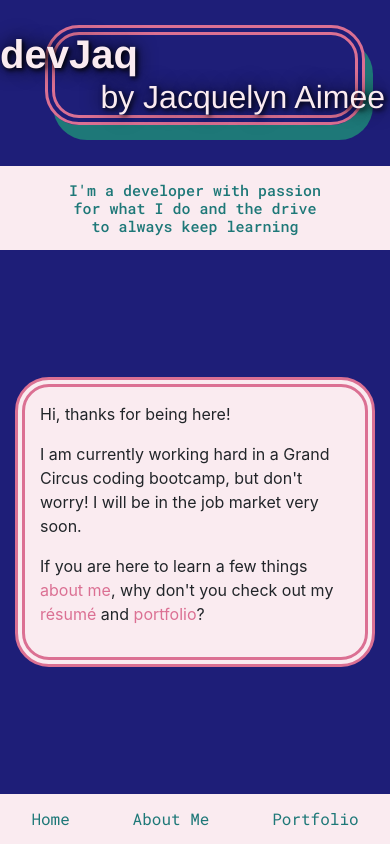
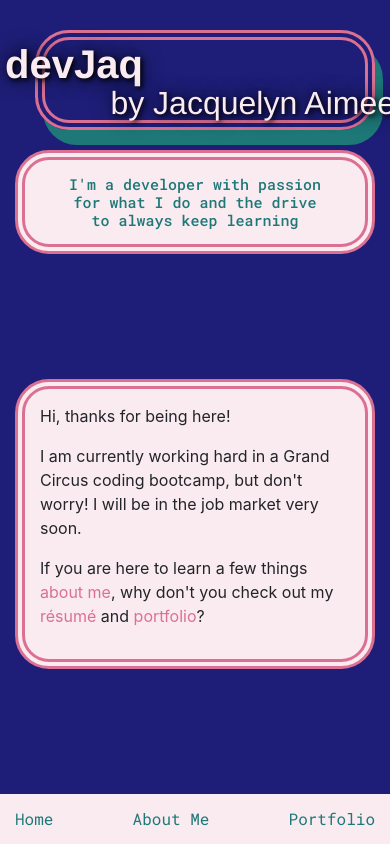
Before and after one commit to devjaq/my_site, a plain HTML site: page index.html in a window 390 px wide. Drawn offline with nearby package versions, Linux system fonts and the light colour scheme; some packages are replaced by stand-ins of ours; a web font is replaced by a local one.

Commit message:
renamed home.js to pages.js, furthur updated styling & media queries

```diff
--- a/index.html
+++ b/index.html
@@ -17,10 +17,12 @@
 <body>
   <header>
     <section id="first-impression">
-      <div class="bg-circle fifties-border"></div>
-      <h1 class="dev-jaq">devJaq</h1>
-      <h2 class="myname"> by Jacquelyn Aimee</h2>
-      <h3 id="raison">I'm a developer with passion <br class="raison-br"> for what I do and the drive <br class="raison-br"> to always keep learning</h3>
+      <section class="logo">
+        <div class="bg-circle fifties-border"></div>
+        <h1 class="dev-jaq">devJaq</h1>
+        <h2 class="myname"> by Jacquelyn Aimee</h2>
+      </section>
+      <h3 class="fifties-border" id="raison">I'm a developer with passion <br class="raison-br"> for what I do and the drive <br class="raison-br"> to always keep learning</h3>
     </section>
 
   </header>
@@ -41,6 +43,6 @@
   <script src="https://cdnjs.cloudflare.com/ajax/libs/angular.js/1.6.5/angular.min.js"></script>
   <script src="https://cdnjs.cloudflare.com/ajax/libs/angular.js/1.6.5/angular-route.min.js"></script>
   <script src="scripts/module.js"></script>
-  <script src="scripts/home.js"></script>
+  <script src="scripts/pages.js"></script>
 </body>
 </html>
--- a/styles/style.css
+++ b/styles/style.css
@@ -32,32 +32,42 @@ nav {
 }
 
 #first-impression {
+  display: flex;
+  flex-wrap: wrap;
+  justify-content: center;
+  align-items: center;
   position:relative;
   width: 100%;
+
+  padding: 0 15px;
+
   background-color: rgb(30, 30, 120);
 }
 
+.logo {
+  /* width: 100%; */
+  min-width: 400px;
+  width: 400px;
+  height: 150px;
+
+  position: relative;
+}
+
 .bg-circle {
-  width: 82%;
+  width: 85%;
   height: 100px;
   position: absolute;
-  top: 10%;
-  right: 25px;
+  top: 20%;
+  left: 40px;
   z-index: 1;
 
   box-shadow: 8px 15px rgb(30,120,120);
-
-  /* border: 10px double palevioletred;
-  border-radius: 34px; */
-
-  /* background-color: white; */
-
 }
 
-h1 {
+.dev-jaq {
   margin: 0;
-  padding-top: 30px;
-  padding-right: 70%;
+  /* padding-top: 30px; */
+  /* padding-right: 70%; */
 
   font-family: 'Atomic Age', 'Helvetica', sans-serif;
   color: rgb(250, 235, 240);
@@ -66,30 +76,36 @@ h1 {
   text-shadow: 2px 2px 5px #000000, 0px 0px 20px #000000;
   text-align: right;
 
-  position: relative;
+
+  position: absolute;
+  top: 40px;
+  left: 10px;
   z-index: 10;
 }
 
-h2 {
-  margin: 12px;
-  margin-right: 5px;
-  margin-top: 0;
+.myname {
+  /* margin: 12px; */
+  /* margin-right: 5px; */
+  /* margin-top: 0; */
   font-family: 'Atomic Age', 'Helvetica', sans-serif;
-  text-align: right;
+  /* text-align: right; */
   color: rgb(250, 235, 240);
   /* background-color: rgb(30, 30, 120); */
 
   text-shadow: 2px 2px 5px #000000, 0px 0px 20px #000000;
 
-  position: relative;
+  position: absolute;
+  right: 0;
+  bottom: 20px;
+  /* bottom: 15px; */
   z-index: 10;
 }
 
 #raison {
-
   width: 100%;
+  max-width: 600px;
   margin: 0 auto;
-  margin-top: 50px;
+  /* margin-top: 50px; */
   padding : 15px;
   background-color: rgb(250, 235, 240);
 
@@ -97,6 +113,8 @@ h2 {
   color: rgb(30,120,120);
   font-size: 15px;
   text-align: center;
+
+  /* position:  */
 }
 
 main {
@@ -128,6 +146,9 @@ a {
 
 footer {
   width: 100%;
+
+  padding: 0 15px;
+
   background-color:rgb(250, 235, 240);
   font-family: 'Roboto Mono', monospace;
 
@@ -139,10 +160,14 @@ footer a {
 
 nav {
   box-sizing: border-box;
+  max-width: 600px;
+
+
   display: flex;
-  justify-content: space-around;
+  justify-content: space-between;
   align-items: center;
-  margin: 0;
+
+  margin: 0 auto;
   padding: 0;
 
 }
@@ -172,8 +197,22 @@ main .fifties-border {
 
 @media only screen and (min-width: 768px) {
 
+  .logo {
+    box-sizing: border-box;
+    width: 55%;
+
+    margin: 0;
+  }
+
+  #raison {
+    box-sizing: border-box;
+    width: 40%;
+
+    display: inline-block;
+  }
+
   .raison-br {
-    display: none;
+    /* display: none; */
   }
 }
 
```
Also changed, not shown: scripts/header-footer.js (added, +14 -0 lines), scripts/pages.js (renamed from scripts/home.js).
